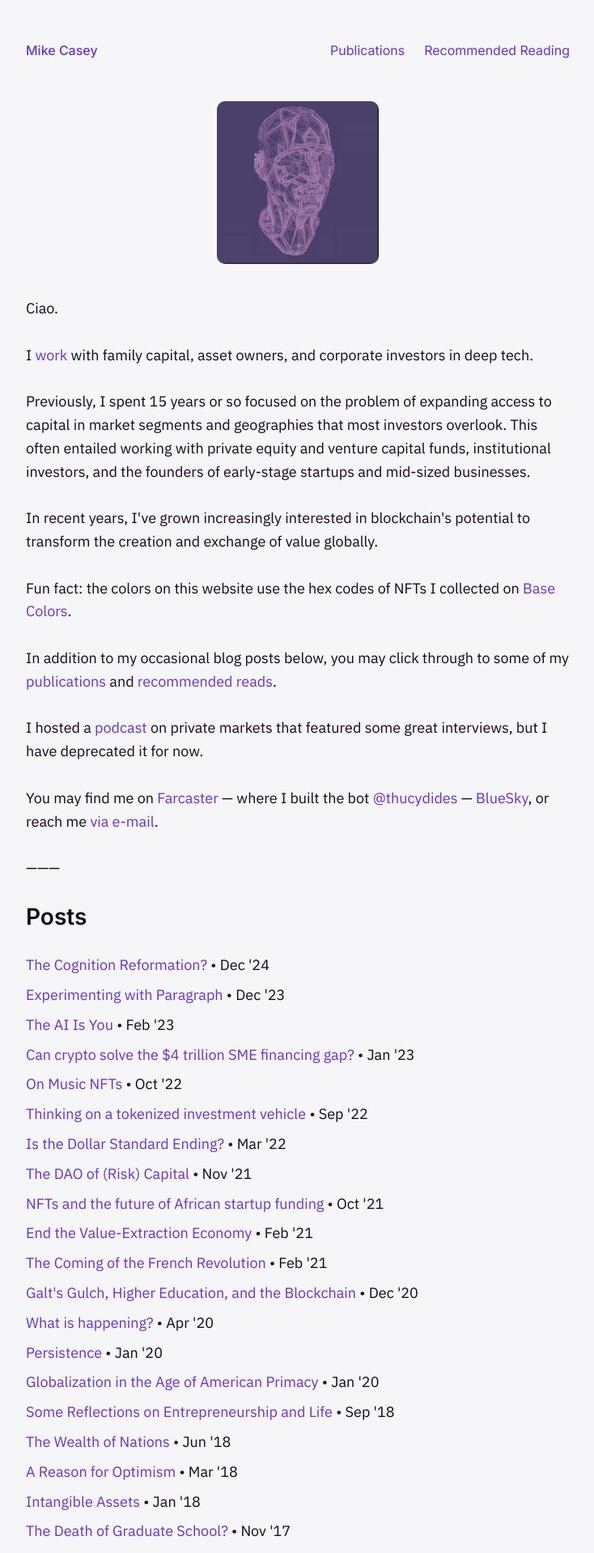
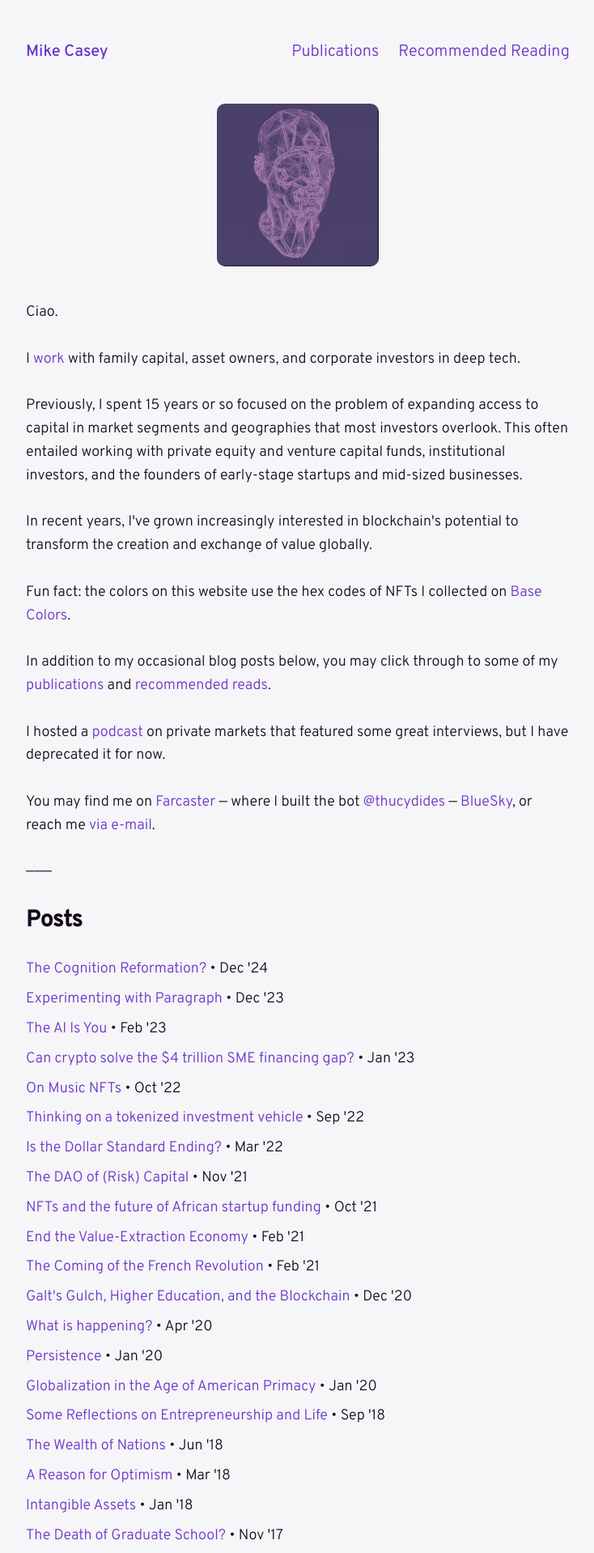
Before and after one commit to miguelito4/casey.github.io, a Jekyll site: the page built from index.html, in a window 1280 px wide. Shown: the top 1918 px of the page at 81% size, without its empty margins (272-1006 px from the left). Built offline with Jekyll 4.4.1, drawn with Linux system fonts in a browser that asks for light colours; some web fonts are replaced; the list of posts is cut into pages by our own code.

Commit message:
Updated fonts to Overpass

```diff
--- a/_layouts/default.html
+++ b/_layouts/default.html
@@ -4,7 +4,7 @@
     <meta charset="UTF-8">
     <meta name="viewport" content="width=device-width, initial-scale=1.0">
     <title>{{ site.title }}{% if page.title %} - {{ page.title }}{% endif %}</title>
-    <link href="https://fonts.googleapis.com/css2?family=Inter:wght@400;500;600&family=IBM+Plex+Sans:wght@400;500&display=swap" rel="stylesheet">
+    <link href="https://fonts.googleapis.com/css2?family=Overpass+Mono:wght@300;400;500&family=Overpass:wght@300;400;500&display=swap" rel="stylesheet">
     <link rel="stylesheet" href="/assets/css/style.css">
 </head>
 <body>
--- a/assets/css/style.css
+++ b/assets/css/style.css
@@ -2,8 +2,8 @@
   --background-color: #f6f5f7;
   --text-color: #12091a;
   --link-color: #6633cc;
-  --heading-font: 'Inter', -apple-system, BlinkMacSystemFont, Helvetica, Arial, sans-serif, "Segoe UI", Roboto;
-  --body-font: 'IBM Plex Sans', -apple-system, BlinkMacSystemFont, sans-serif;
+  --heading-font: 'Overpass', -apple-system, BlinkMacSystemFont, Helvetica, Arial, sans-serif, "Segoe UI", Roboto;
+  --body-font: 'Overpass', -apple-system, BlinkMacSystemFont, sans-serif;
 }
 
 @media (prefers-color-scheme: dark) {
@@ -18,6 +18,7 @@ body {
   background-color: var(--background-color);
   color: var(--text-color);
   font-family: var(--body-font);
+  font-weight: 300;
   line-height: 1.6;
   max-width: 42rem;
   margin: 0 auto;
@@ -73,13 +74,13 @@ h2 {
 
 .site-title a {
   font-family: var(--heading-font);
-  font-size: 1rem;
+  font-size: 1.25rem;
   font-weight: 500;
 }
 
 .nav-links {
   font-family: var(--heading-font);
-  font-size: 1rem;
+  font-size: 1.25rem;
 }
 
 .nav-links {
```
Also changed, not shown: 1 other file.
